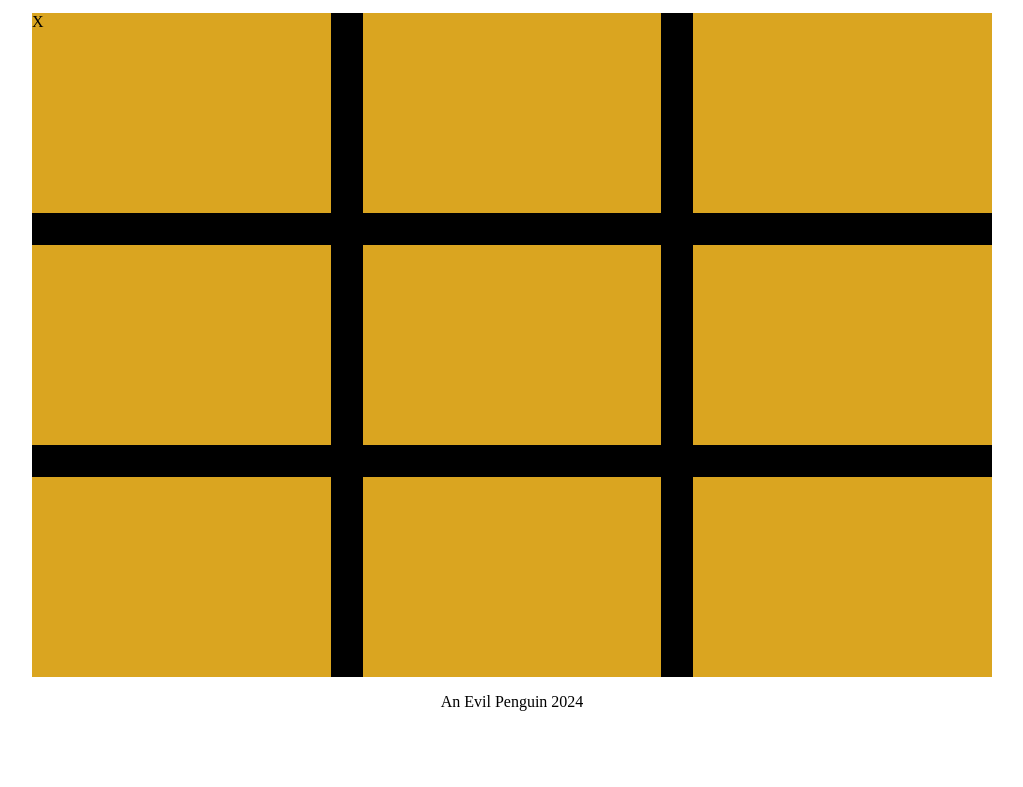
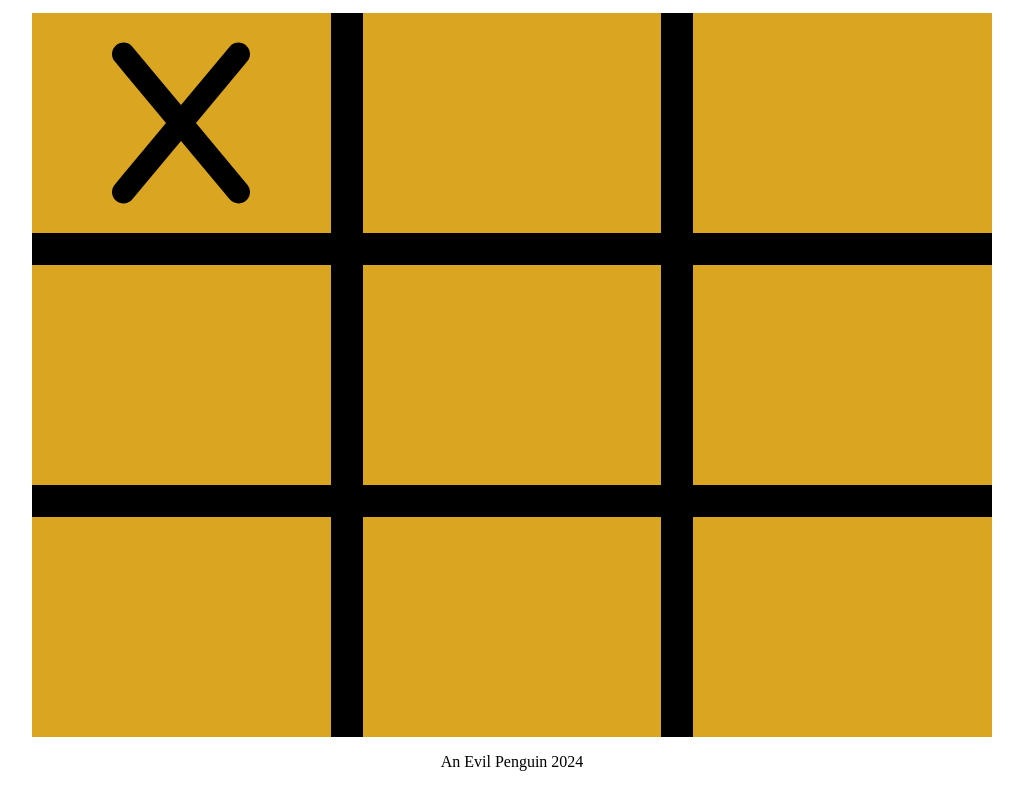
Before and after one commit to AnEvilPenguin/odin-tic-tac-toe, a plain HTML site: page index.html in a window 1280 px wide. Both pictures are taken after a click on the element 309 px from the left and 245 px from the top of the page. Shown: the part 133-920 px from the top of the page, without its empty margins (128-1151 px from the left). Before the commit the page ends 860 px from the top, so only its background shows below. Drawn offline with Linux system fonts and the light colour scheme.

Commit message:
feat: add svg icons

```diff
--- a/display.js
+++ b/display.js
@@ -1,7 +1,9 @@
 
 (() => {
     const button = document.querySelector(".status button");
-    console.log(button);
+
+    const cross = document.querySelector(".cross");
+    const nought = document.querySelector(".nought");
 
     const startGame = () => {
         const controller = makeGameController();
@@ -37,7 +39,10 @@
 
                     const token = controller.getSpace(x, y);
 
-                    space.textContent = token === 1 ? "X" : "O";
+                    const clone = (token === 1 ? cross : nought).cloneNode(true);
+
+                    [...clone.classList].forEach(name => clone.classList.remove(name));
+                    space.appendChild(clone);
 
                     if (controller.isWin(x, y)) {
                         console.log("Winner");
--- a/style.css
+++ b/style.css
@@ -1,5 +1,6 @@
 :root {
     --space-size: min(25vh, 25vw);
+    --svg-size: min(23vh, 23vw);
 }
 
 body {
@@ -38,6 +39,17 @@ body {
     min-height: var(--space-size);
     min-width: var(--space-size);
     background-color: goldenrod;
+
+    padding: 10px;
+
+    display: flex;
+    justify-content: center;
+    align-items: center;
+}
+
+svg {
+    width: var(--svg-size);
+    height: var(--svg-size);
 }
 
 footer {
```
